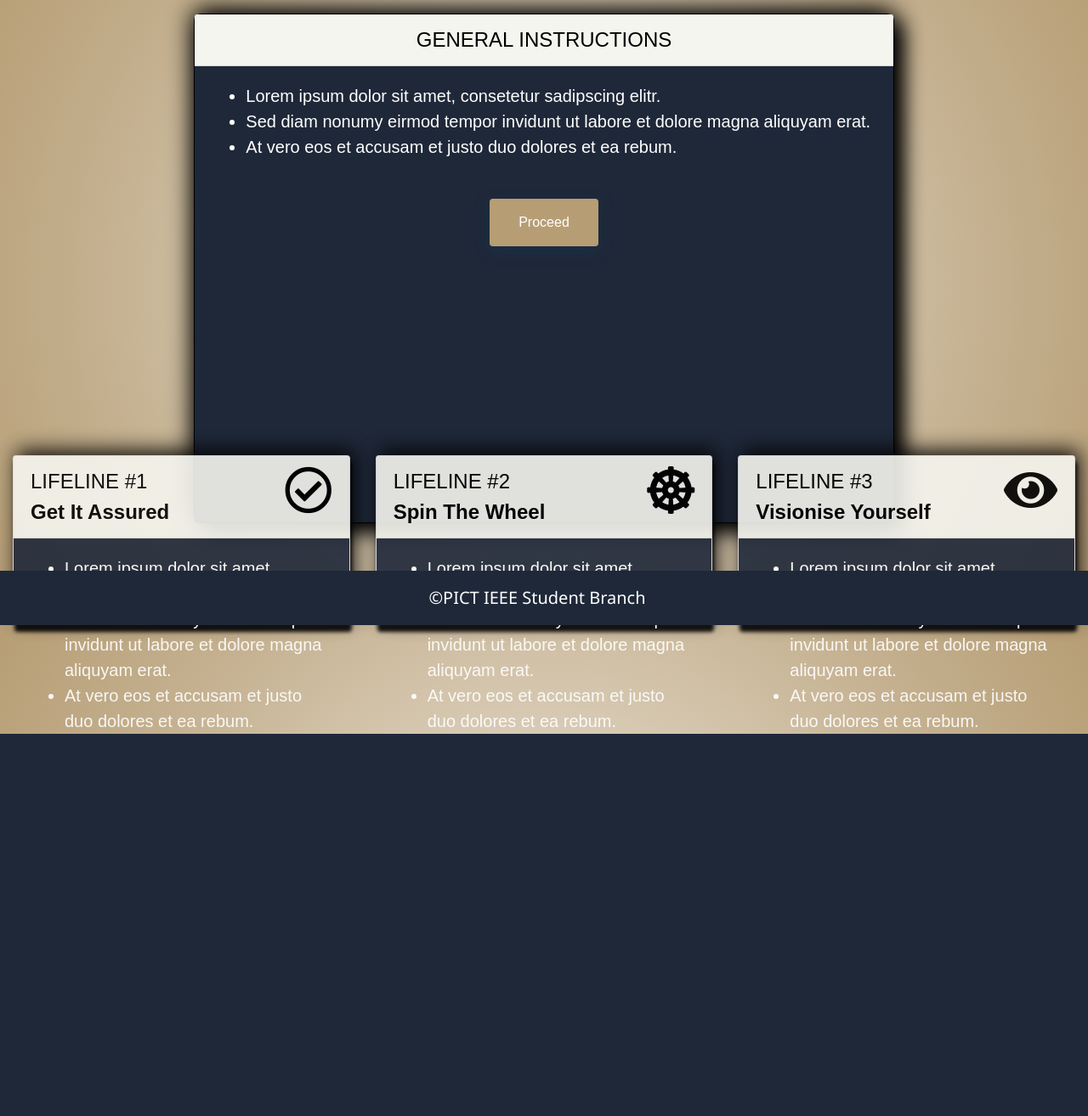
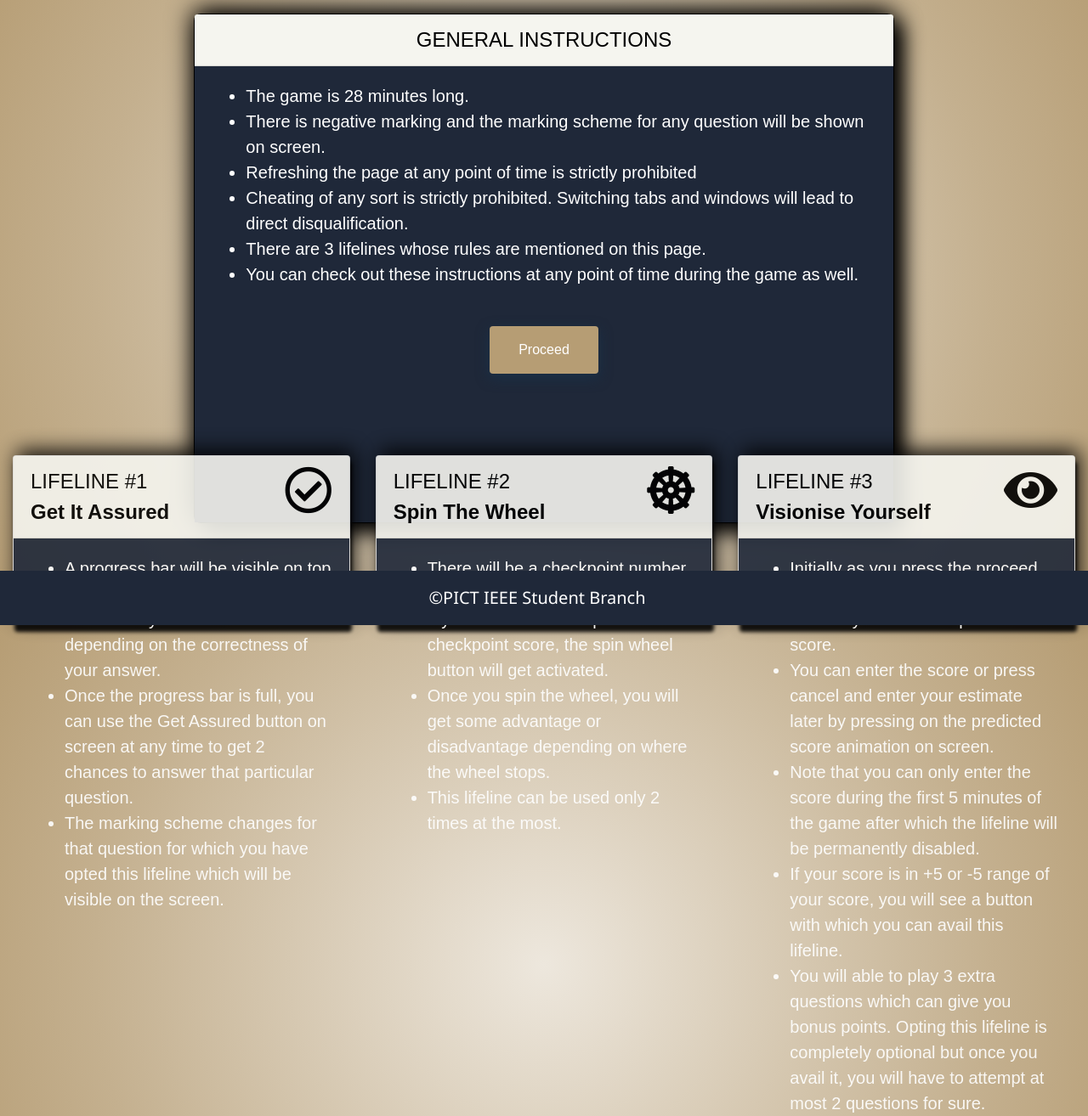
Before and after one commit to suyash-more/CLASH, a Django app: page /instr/ in a window 1280 px wide. Shown: the part 64-1378 px from the top of the page at 85% size. Before the commit the page ends 928 px from the top, so only its background shows below. Run offline with Django 3.2, Linux system fonts and the light colour scheme; some libraries are stand-ins or nearby versions.

Commit message:
Added instructions

```diff
--- a/clash/project/static/js/tabChange.js
+++ b/clash/project/static/js/tabChange.js
@@ -7,7 +7,7 @@ const checkTabChange = (attemptNo) => {
     window.location.href = `${window.location.origin}/logout/`;
   } else {
     alert(
-      "WARNING: Please do not change tabs or swtich windows. Doing this once more will lead to disqualification."
+      "WARNING: Please do not change tabs or swtich windows. You will be logged out if you continue to do so."
     );
   }
 };
--- a/clash/project/templates/task2part2temp/instruction.html
+++ b/clash/project/templates/task2part2temp/instruction.html
@@ -51,9 +51,12 @@
                   sed diam nonumy eirmod tempor invidunt ut labore et dolore magna aliquyam erat, sed diam voluptua.
                    At vero eos et accusam et justo duo dolores et ea rebum. Stet clita kasd gubergren, no sea takimata sanctus est Lorem ipsum dolor sit amet. Lorem ipsum dolor sit amet, consetetur sadipscing elitr, sed diam nonumy eirmod tempor invidunt ut labore et dolore magna aliquyam erat, sed diam voluptua. At vero eos et accusam et justo duo dolores et ea rebum. Stet clita kasd gubergren, no sea takimata sanctus est Lorem ipsum dolor sit amet.</p-->
                    <ul style="text-align: left;">
-                    <li>Lorem ipsum dolor sit amet, consetetur sadipscing elitr.</li>
-                    <li>Sed diam nonumy eirmod tempor invidunt ut labore et dolore magna aliquyam erat.</li>
-                    <li>At vero eos et accusam et justo duo dolores et ea rebum.</li>
+                    <li>The game is 28 minutes long.</li>
+                    <li>There is negative marking and the marking scheme for any question will be shown on screen.</li>
+                    <li>Refreshing the page at any point of time is strictly prohibited</li>
+                    <li>Cheating of any sort is strictly prohibited. Switching tabs and windows will lead to direct disqualification.</li>
+                    <li>There are 3 lifelines whose rules are mentioned on this page.</li>
+                    <li>You can check out these instructions at any point of time during the game as well.</li>
                   </ul>
                    <br>
                 <form action="{%url 'instruction'%}" method="post">
@@ -86,9 +89,9 @@
               </div>
               <div class="card-body card-body2" style="background-color:#1f2839;">
                 <ul style="text-align: left;">
-                  <li>Lorem ipsum dolor sit amet, consetetur sadipscing elitr.</li>
-                  <li>Sed diam nonumy eirmod tempor invidunt ut labore et dolore magna aliquyam erat.</li>
-                  <li>At vero eos et accusam et justo duo dolores et ea rebum.</li>
+                  <li>A progress bar will be visible on top of the screen which will increase or decrease by a certain amount depending on the correctness of your answer.</li>
+                  <li>Once the progress bar is full, you can use the Get Assured button on screen at any time to get 2 chances to answer that particular question.</li>
+                  <li>The marking scheme changes for that question for which you have opted this lifeline which will be visible on the screen.</li>
                 </ul>
 
               </div>
@@ -109,9 +112,10 @@
               </div>
               <div class="card-body card-body2" style="background-color:#1f2839">
                 <ul style="text-align: left;">
-                  <li>Lorem ipsum dolor sit amet, consetetur sadipscing elitr.</li>
-                  <li>Sed diam nonumy eirmod tempor invidunt ut labore et dolore magna aliquyam erat.</li>
-                  <li>At vero eos et accusam et justo duo dolores et ea rebum.</li>
+                  <li>There will be a checkpoint number visible on top of your screen.</li>
+                  <li>If your score is a multiple of the checkpoint score, the spin wheel button will get activated.</li>
+                  <li>Once you spin the wheel, you will get some advantage or disadvantage depending on where the wheel stops.</li>
+                  <li>This lifeline can be used only 2 times at the most.</li>
                 </ul>
 
               </div>
@@ -132,9 +136,13 @@
               </div>
               <div class="card-body " style="background-color:#1f2839;">
                 <ul style="text-align: left;">
-                  <li>Lorem ipsum dolor sit amet, consetetur sadipscing elitr.</li>
-                  <li>Sed diam nonumy eirmod tempor invidunt ut labore et dolore magna aliquyam erat.</li>
-                  <li>At vero eos et accusam et justo duo dolores et ea rebum.</li>
+                  <li>Initially as you press the proceed button here, you will be prompted to enter your estimate predicted score.</li>
+                  <li>You can enter the score or press cancel and enter your estimate later by pressing on the predicted score animation on screen.</li>
+                  <li>Note that you can only enter the score during the first 5 minutes of the game after which the lifeline will be permanently disabled.</li>
+                  <li>If your score is in +5 or -5 range of your score, you will see a button with which you can avail this lifeline.</li>
+                  <li>You will able to play 3 extra questions which can give you bonus points. Opting this lifeline is completely optional but once you avail it,
+                    you will have to attempt at most 2 questions for sure.
+                  </li>
                 </ul>
 
               </div>
```
